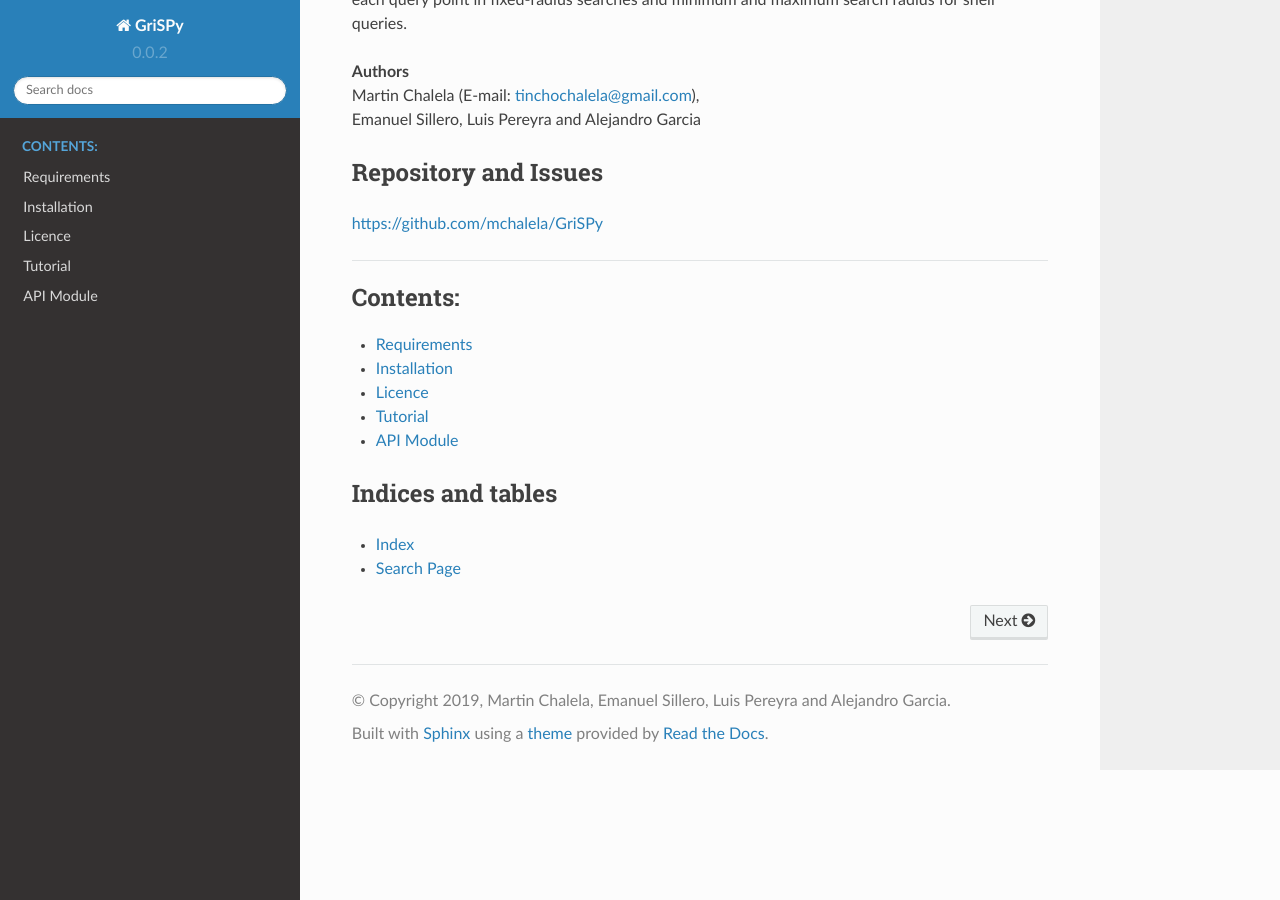
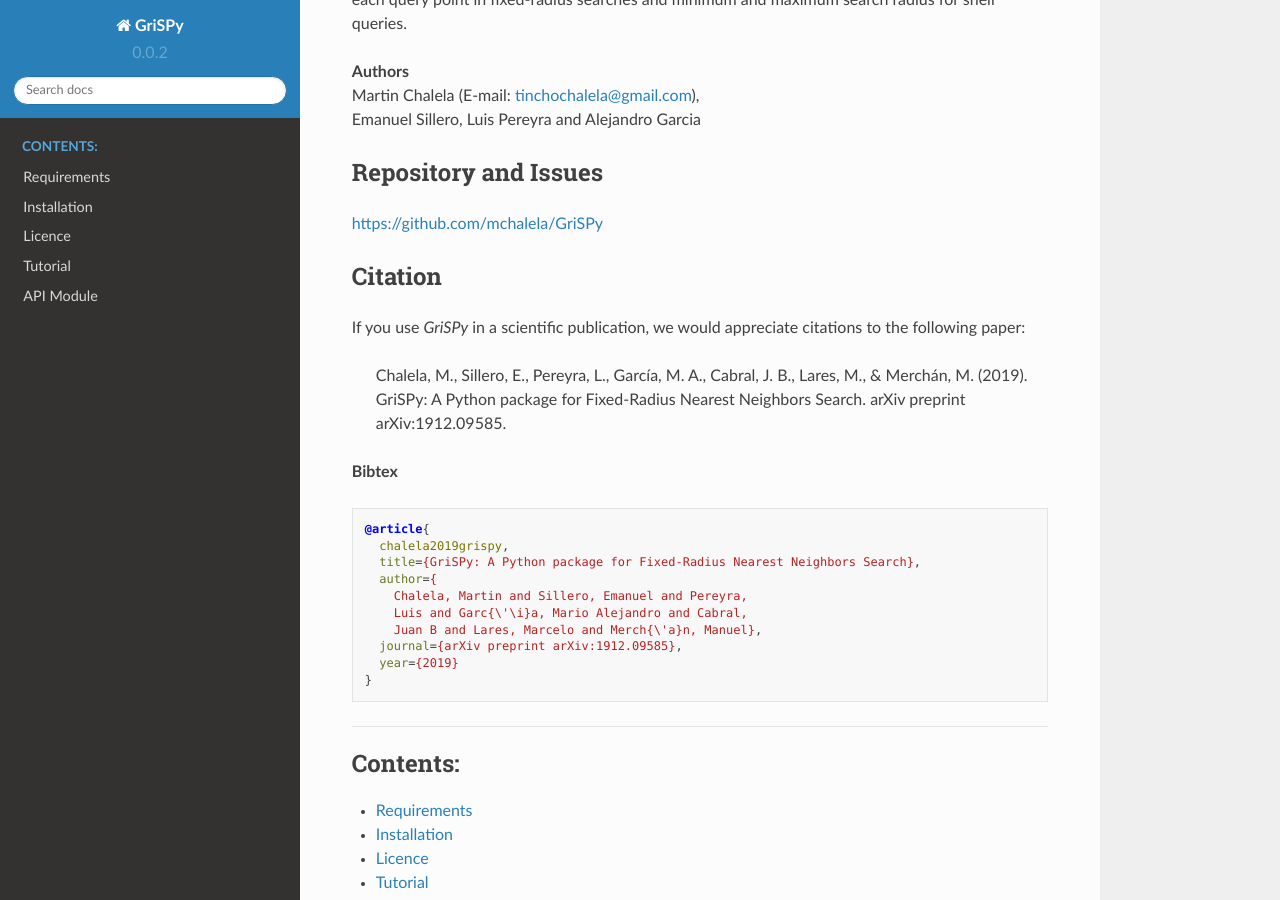
Before and after one commit to mchalela/GriSPy, a Sphinx documentation site: the page built from docs/source/index.rst, in a window 1280 px wide and 900 px high, scrolled down 553 px. Built offline with Sphinx 7.4.7 and the Read the Docs theme 2.0.0, drawn with Linux system fonts in a browser that asks for light colours.

Commit message:
Update index.rst

```diff
--- a/docs/source/index.rst
+++ b/docs/source/index.rst
@@ -50,6 +50,32 @@
 
 https://github.com/mchalela/GriSPy
 
+
+Citation
+--------
+
+If you use *GriSPy* in a scientific publication, we would appreciate
+citations to the following paper:
+
+  Chalela, M., Sillero, E., Pereyra, L., García, M. A., Cabral, J. B., Lares, M., & Merchán, M. (2019).
+  GriSPy: A Python package for Fixed-Radius Nearest Neighbors Search. arXiv preprint arXiv:1912.09585.
+
+**Bibtex**
+
+.. code-block:: bibtex
+
+   @article{
+     chalela2019grispy,
+     title={GriSPy: A Python package for Fixed-Radius Nearest Neighbors Search},
+     author={
+       Chalela, Martin and Sillero, Emanuel and Pereyra,
+       Luis and Garc{\'\i}a, Mario Alejandro and Cabral,
+       Juan B and Lares, Marcelo and Merch{\'a}n, Manuel},
+     journal={arXiv preprint arXiv:1912.09585},
+     year={2019}
+   }
+
+
 ----------------------------------------------------------------
 
 .. toctree::
```
